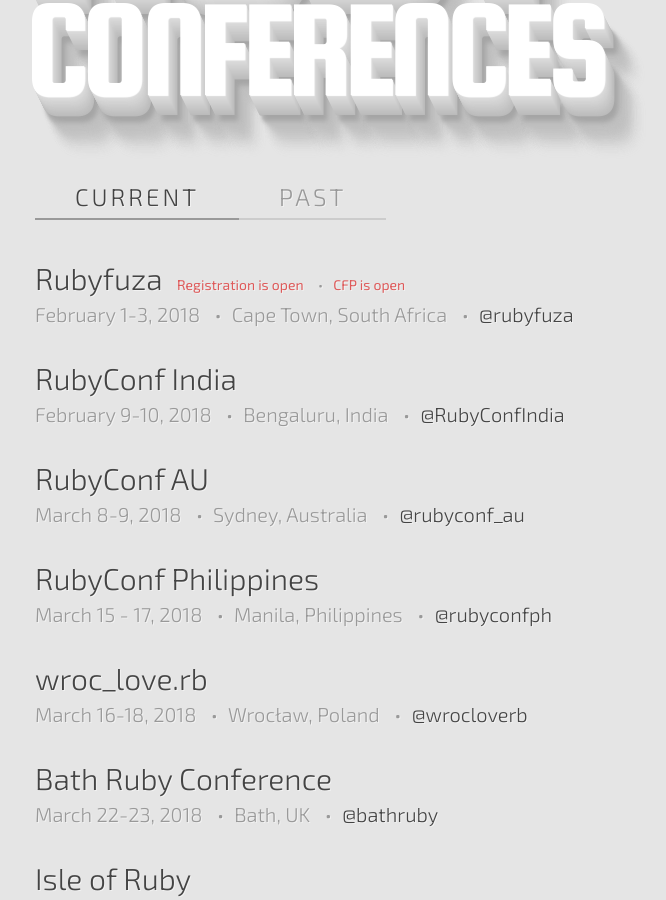
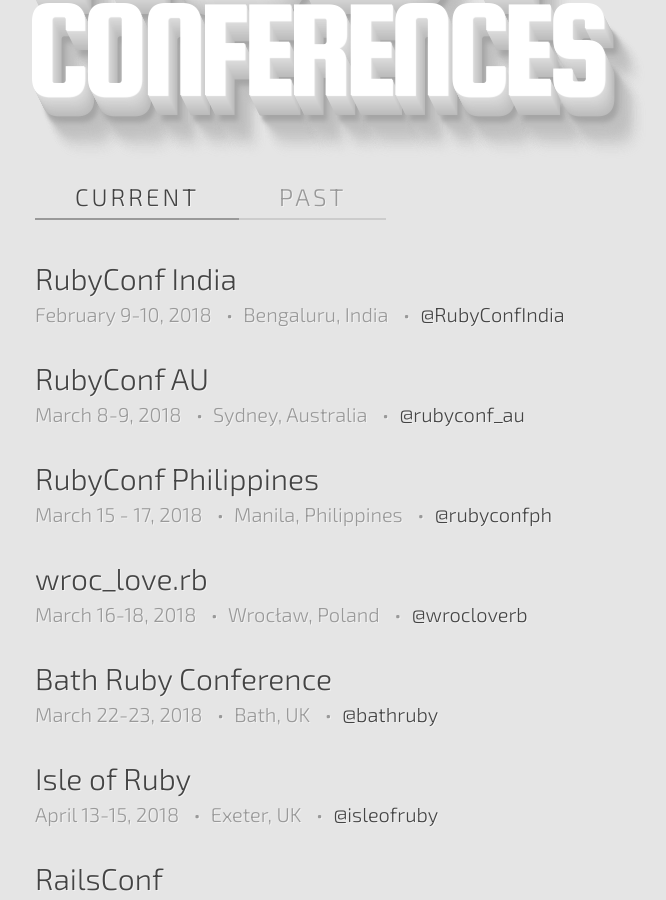
Before and after one commit to ruby-conferences/ruby-conferences.github.io, a Jekyll site: the page built from index.html, in a window 1280 px wide and 900 px high, scrolled down 302 px. Shown: the whole window, without its empty margins (205-871 px from the left). Built offline with Jekyll 4.4.1, drawn with Linux system fonts in a browser that asks for light colours.

Commit message:
Move rubyfuza to past

```diff
--- a/_data/current.yml
+++ b/_data/current.yml
@@ -1,11 +1,3 @@
-- name: Rubyfuza
-  location: Cape Town, South Africa
-  dates: "February 1-3, 2018"
-  url: http://www.rubyfuza.org
-  twitter: rubyfuza
-  reg_phrase: Registration is open
-  cfp_phrase: CFP is open
-
 - name: RubyConf India
   location: Bengaluru, India
   dates: "February 9-10, 2018"
--- a/_data/past.yml
+++ b/_data/past.yml
@@ -1048,3 +1048,9 @@
   dates: "January 26-28th, 2018"
   url: https://rubyonice.com/
   twitter: rubyoniceconf
+
+- name: Rubyfuza
+  location: Cape Town, South Africa
+  dates: "February 1-3, 2018"
+  url: http://www.rubyfuza.org
+  twitter: rubyfuza
```
